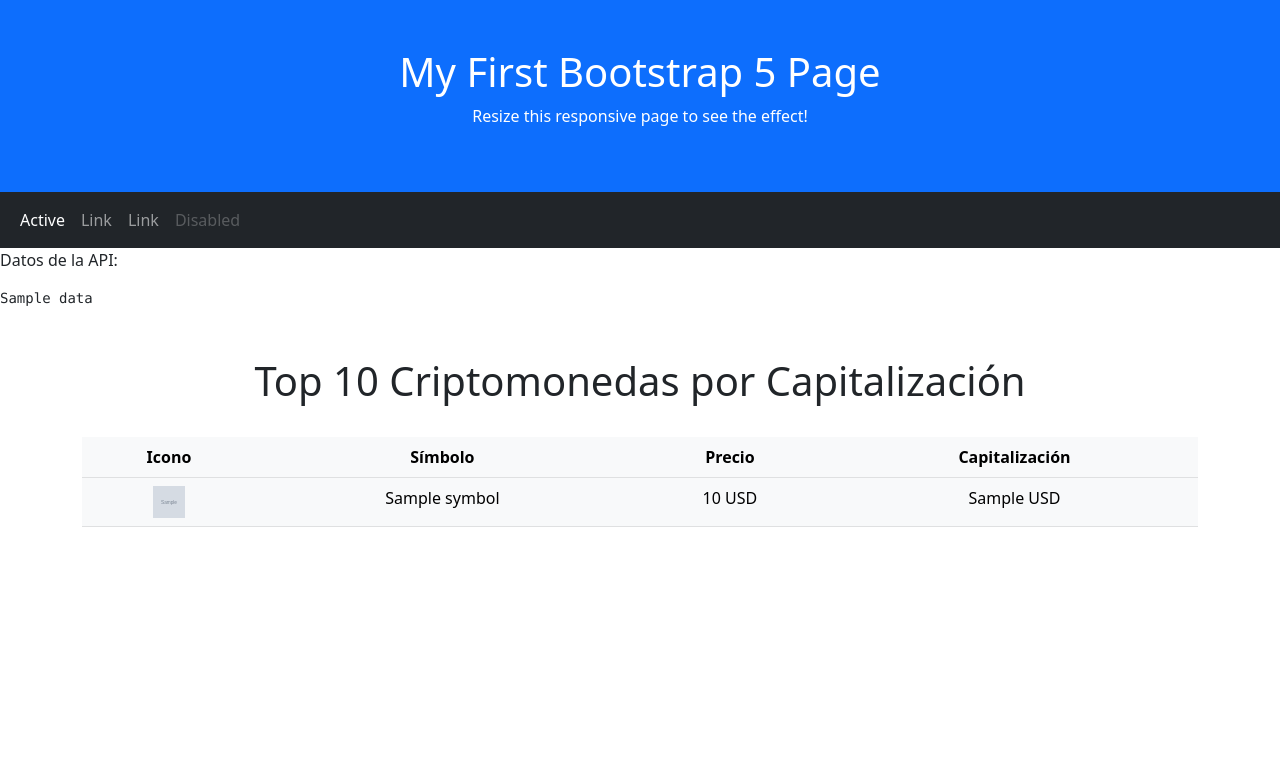
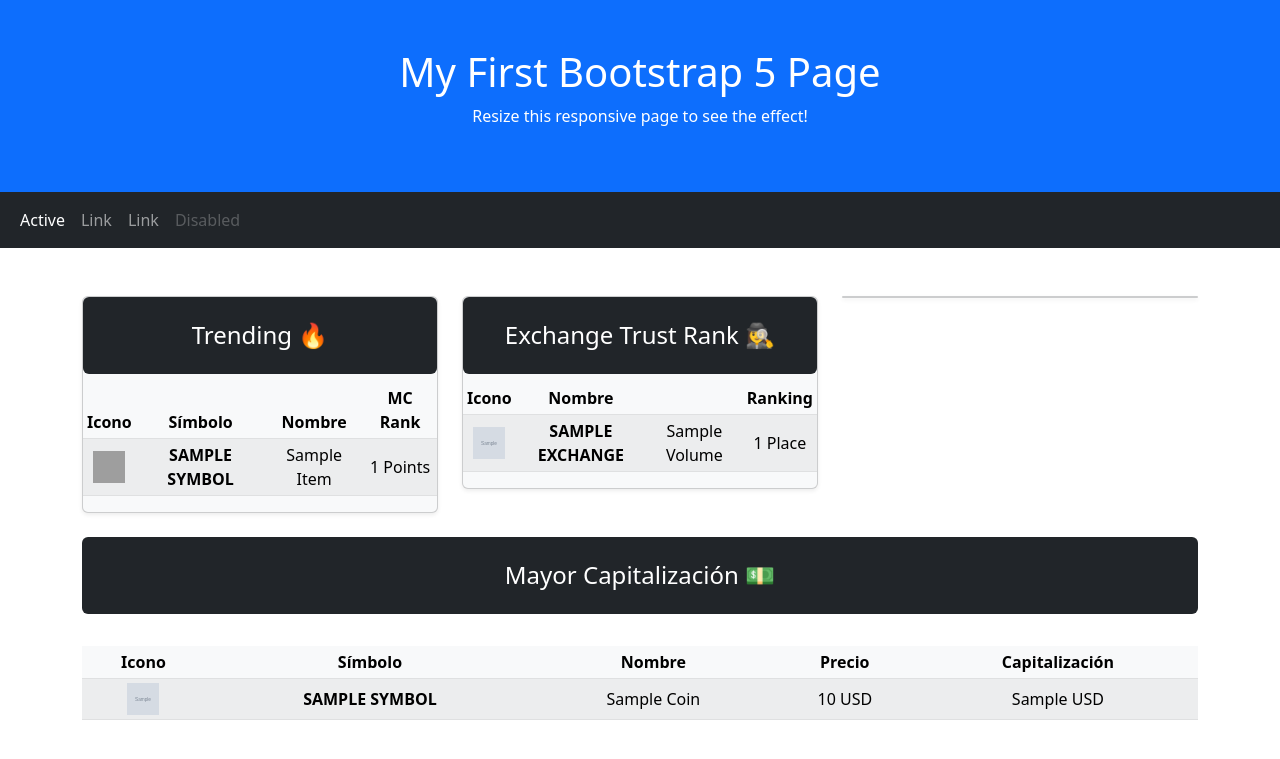
Before and after one commit to Joelarias1/cripto-tracker, a Django app: template criptofolio/templates/cointracker/welcome.html in a window 1280 px wide. Shown: the top 759 px of the page. Run offline with Django 4.2, Linux system fonts and the light colour scheme; the template is opened without the code that fills it: most values are stand-ins (such as "Sample title", 1, 10 or a date in 2020); grey boxes marked "Sample" are stand-in pictures; grey boxes are pictures that could not be loaded.

Commit message:
Vistas de trending y trust score listas

```diff
--- a/criptofolio/templates/cointracker/welcome.html
+++ b/criptofolio/templates/cointracker/welcome.html
@@ -1,15 +1,17 @@
 <!DOCTYPE html>
 <html lang="en">
+
 <head>
   {% load static %}
-    <meta charset="UTF-8">
-    <meta http-equiv="X-UA-Compatible" content="IE=edge">
-    <meta name="viewport" content="width=device-width, initial-scale=1.0">
-    <link href="https://cdn.jsdelivr.net/npm/bootstrap@5.2.3/dist/css/bootstrap.min.css" rel="stylesheet">
+  <meta charset="UTF-8" />
+  <meta http-equiv="X-UA-Compatible" content="IE=edge" />
+  <meta name="viewport" content="width=device-width, initial-scale=1.0" />
+  <link href="https://cdn.jsdelivr.net/npm/bootstrap@5.2.3/dist/css/bootstrap.min.css" rel="stylesheet" />
   <script src="https://cdn.jsdelivr.net/npm/bootstrap@5.2.3/dist/js/bootstrap.bundle.min.js"></script>
-    <link rel="stylesheet" type="text/css" href="{% static 'css/style.css' %}">
+  <link rel="stylesheet" type="text/css" href="{% static 'css/style.css' %}" />
   <title>Welcome</title>
 </head>
+
 <body>
   <div class="p-5 bg-primary text-white text-center">
     <h1>My First Bootstrap 5 Page</h1>
@@ -35,20 +37,106 @@
     </div>
   </nav>
 
-      <p>Datos de la API:</p>
-      <pre>{{ data|safe }}</pre>
-
   <div class="container mt-5">
-        <div class="row">
-          <div class="col-12 mb-4">
-            <h1 class="text-center">Top 10 Criptomonedas por Capitalización</h1>
-          </div>
-          <div class="col-12">
-            <table class="table table-light">
-              <thead>
+    <div class="row mb-4">
+      <div class="col-4">
+        <div class="card rounded-lg bg-light shadow-sm" style="max-height:425px">
+          <h4 class="text-center bg-dark text-white rounded pt-4 pb-4">
+            Trending 🔥
+          </h4>
+          <div class="overflow-auto">
+            <table class="table table-light table-striped table-sm">
+              <thead class="thead-dark">
                 <tr>
                   <th scope="col" class="text-center">Icono</th>
                   <th scope="col" class="text-center">Símbolo</th>
+                  <th scope="col" class="text-center">Nombre</th>
+                  <th scope="col" class="text-center">MC Rank</th>
+                </tr>
+              </thead>
+              <tbody>
+
+                {% for coin in trending %}
+                <tr>
+                  <td class="text-center align-middle">
+                    <img src="{{ coin.item.large }}" width="32" height="32" />
+                  </td>
+                  <td class="text-center align-middle fw-bold text-uppercase">
+                    {{ coin.item.symbol }}
+                  </td>
+                  <td class="text-center align-middle text-capitalize">
+                    {{ coin.item.name }}
+                  </td>
+                  <td class="text-center align-middle">
+                    {{ coin.item.market_cap_rank }} Points
+                  </td>
+                </tr>
+                {% endfor %}
+              </tbody>
+            </table>
+          </div>
+        </div>
+      </div>
+      <div class="col-4">
+        <div class="card rounded-lg bg-light shadow-sm" style="max-height:425px">
+          <h4 class="text-center bg-dark text-white rounded pt-4 pb-4">
+            Exchange Trust Rank 🕵️‍♀️
+          </h4>
+          <div class="overflow-auto">
+            <table class="table table-light table-striped table-sm">
+              <thead class="thead-dark">
+                <tr>
+                  <th scope="col" class="text-center">Icono</th>
+                  <th scope="col" class="text-center">Nombre</th>
+                  <th scope="col" class="text-center"></th>
+                  <th scope="col" class="text-center">Ranking</th>
+                </tr>
+              </thead>
+              <tbody>
+                {% for exchange in exchange %}
+                <tr>
+                  <td class="text-center align-middle">
+                    <img src="{{ exchange.image }}" width="32" height="32" />
+                  </td>
+                  <td class="text-center align-middle fw-bold text-uppercase">
+                    {{ exchange.name }}
+                  </td>
+                  <td class="text-center align-middle text-capitalize">
+                    {{ exchange.volume }}
+                  </td>
+                  <td class="text-center align-middle">
+                    {{ exchange.trust_score_rank }} Place
+                  </td>
+                </tr>
+                {% endfor %}
+
+              </tbody>
+            </table>
+          </div>
+        </div>
+      </div>
+      <div class="col-4">
+        <div class="card rounded-lg bg-light shadow-sm">
+          <!-- Contenido de la tarjeta -->
+
+
+        </div>
+      </div>
+    </div>
+
+    <div class="row">
+      <div class="col-12 mb-4">
+        <h4 class="text-center bg-dark text-white rounded pt-4 pb-4">
+          Mayor Capitalización 💵
+        </h4>
+      </div>
+      <div class="col-12">
+        <table class="table table-light table-striped table-sm">
+          <thead class="thead-dark">
+            <tr>
+              <th scope="col" class="text-center">Icono</th>
+              <th scope="col" class="text-center">Símbolo</th>
+              <th scope="col" class="text-center">Nombre</th>
               <th scope="col" class="text-center">Precio</th>
               <th scope="col" class="text-center">Capitalización</th>
             </tr>
@@ -56,12 +144,21 @@
           <tbody>
             {% for coin in coins %}
             <tr>
-                    <td class="text-center">
-                      <img src="{{ coin.image }}" width="32" height="32">
+              <td class="text-center align-middle">
+                <img src="{{ coin.image }}" width="32" height="32" />
               </td>
-                    <td class="text-center">{{ coin.symbol }}</td>
-                    <td class="text-center">{{ coin.current_price }} USD</td>
-                    <td class="text-center">{{ coin.market_cap }} USD</td>
+              <td class="text-center align-middle fw-bold text-uppercase">
+                {{ coin.symbol }}
+              </td>
+              <td class="text-center align-middle text-capitalize">
+                {{ coin.name }}
+              </td>
+              <td class="text-center align-middle">
+                {{ coin.current_price }} USD
+              </td>
+              <td class="text-center align-middle">
+                {{ coin.market_cap }} USD
+              </td>
             </tr>
             {% endfor %}
           </tbody>
@@ -69,10 +166,6 @@
       </div>
     </div>
   </div>
+</body>
 
-
-
-
-
-</body>
 </html>
```
Also changed, not shown: cointracker/views.py (+37 -20 lines). Lines whose indentation alone changed are shown as unchanged.
